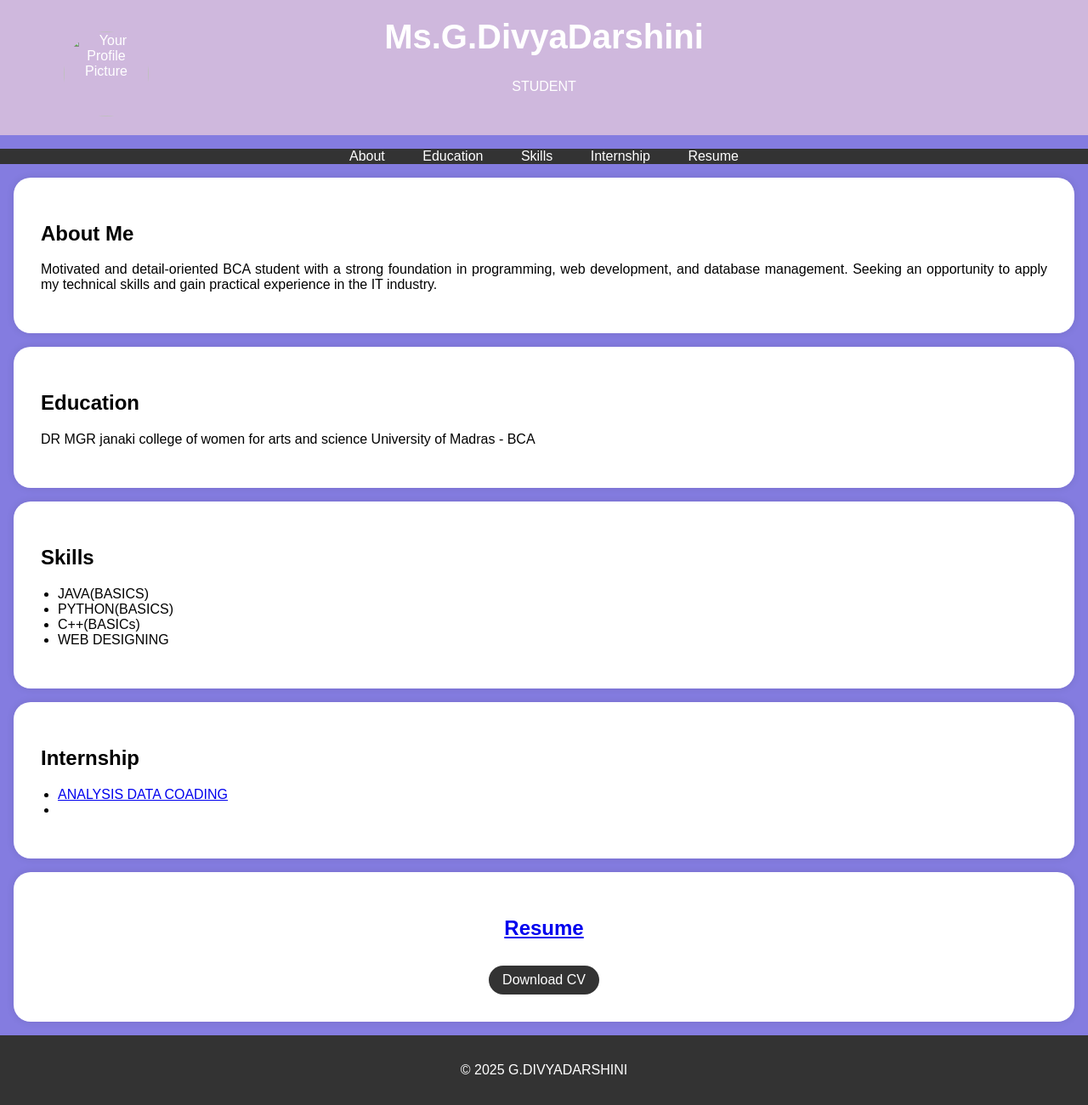
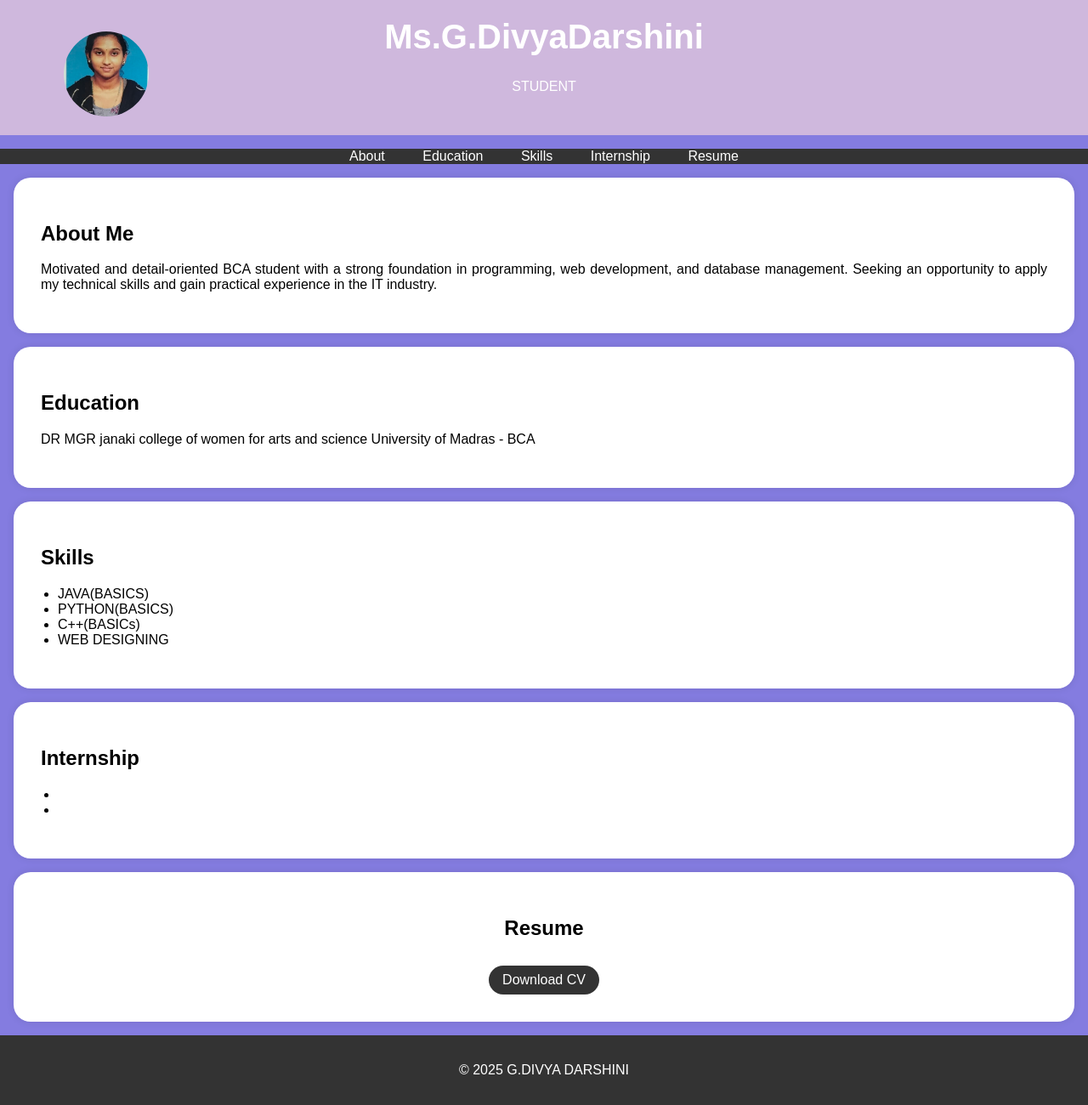
Before and after one commit to DivyaDarshini135/Digital-portfolio-, a plain HTML site: page index.html in a window 1280 px wide. Shown: the part 56-1356 px from the top of the page at 85% size. Drawn offline with Linux system fonts and the light colour scheme.

Commit message:
Update index.html

```diff
--- a/index.html
+++ b/index.html
@@ -96,7 +96,7 @@
     <header>
         <div class="header-content">
             <!-- Add your profile picture here -->
-            <img src="profile pic.jpg" alt="Your Profile Picture" class="profile-picture">
+            <img src="profile.jpg" alt="Your Profile Picture" class="profile-picture">
             <h1>Ms.G.DivyaDarshini</h1>
             <p>STUDENT</p>
         </div>
@@ -146,8 +146,8 @@
         <div class="section-content">
             <h2>Internship</h2>
             <ul>
-                <li><a href="#"> ANALYSIS DATA COADING </a></li>
-                <li><a href="Internship report.pdf">
+                <li><a href="ANALYSIS DATA CODING"> </a></li>
+                <li><a href="Internship.pdf"></a></li>
 <!-- Add more project links here -->
             </ul>
         </div>
@@ -165,7 +165,7 @@
     </section>
 
     <footer>
-        <p>&copy; 2025 G.DIVYADARSHINI</p>
+        <p>&copy; 2025 G.DIVYA DARSHINI</p>
     </footer>
 
     <script>
```
